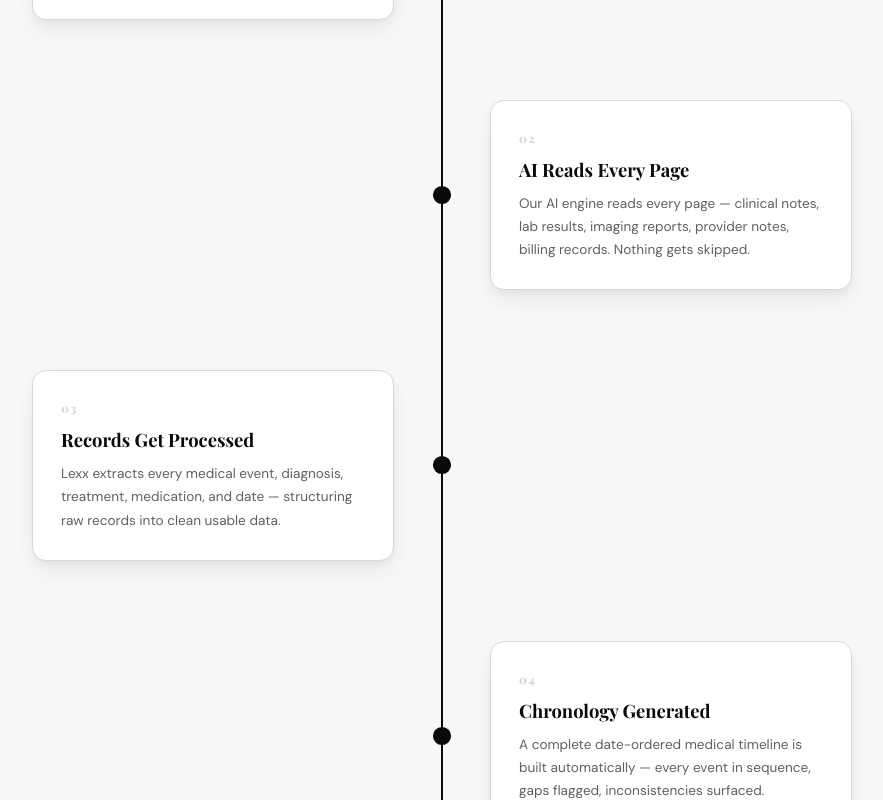
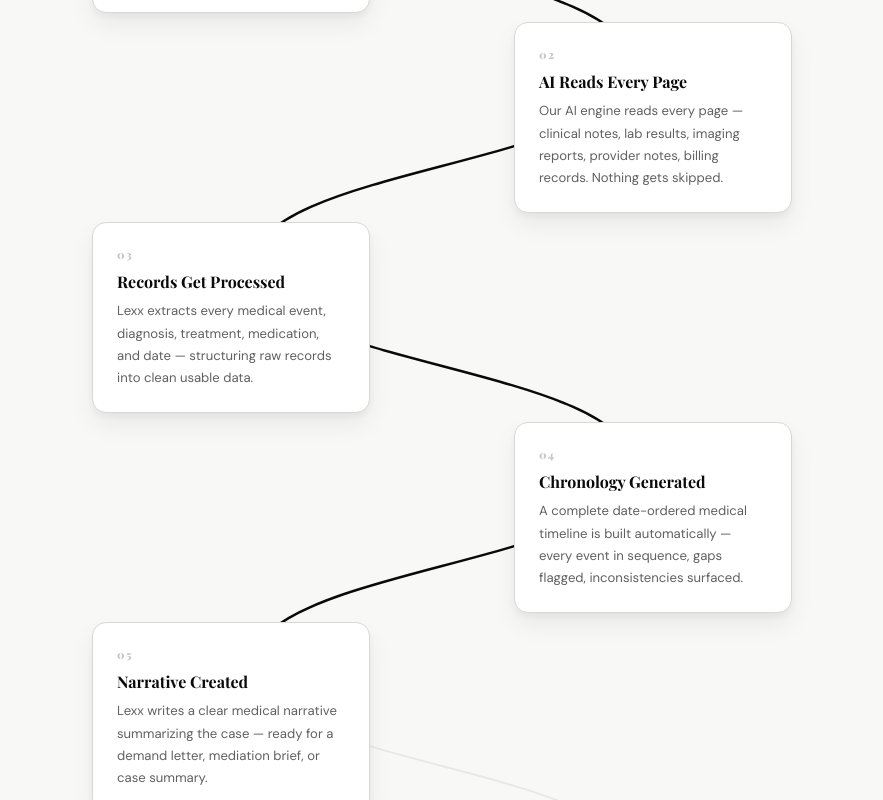
Before and after one commit to connorprecisionworks-sys/lexx-ai, a React (Create React App) app: page /how-it-works in a window 1280 px wide. Shown: the part 920-1720 px from the top of the page, without its empty margins (198-1081 px from the left). Built offline with nearby package versions, Linux system fonts and the light colour scheme; a web font is replaced by a local one.

Commit message:
Zigzag animated SVG timeline

```diff
--- a/src/pages/HowItWorks.css
+++ b/src/pages/HowItWorks.css
@@ -61,58 +61,49 @@
   margin: 0;
 }
 
-/* TIMELINE SECTION */
+/* TIMELINE */
 .hiw-timeline-section {
   background: #f8f8f6;
-  padding: 80px 0 120px;
+  padding: 80px 40px 80px;
 }
 
-.hiw-timeline {
+.hiw-timeline-wrap {
   position: relative;
-  max-width: 900px;
+  max-width: 700px;
   margin: 0 auto;
-  padding: 0 40px;
 }
 
-/* The vertical track */
-.hiw-line-track {
-  position: absolute;
-  left: 50%;
-  top: 0;
-  bottom: 0;
-  transform: translateX(-50%);
-  width: 2px;
-  background: #e8e8e6;
-  z-index: 0;
-}
-
-/* The animated fill line */
-.hiw-line-fill {
+/* SVG sits in normal flow, sets the height */
+.hiw-svg {
+  display: block;
+  width: 100%;
   position: absolute;
   top: 0;
   left: 0;
-  width: 100%;
-  background: #0a0a0a;
-  transition: height 0.1s linear;
+  pointer-events: none;
 }
 
-/* Each step row */
-.hiw-step {
+/* Cards layer sits on top, same dimensions */
+.hiw-cards-layer {
   position: relative;
-  display: flex;
-  align-items: center;
-  margin-bottom: 80px;
-  min-height: 160px;
+  width: 100%;
 }
 
-.hiw-step--left {
-  flex-direction: row;
-  padding-right: calc(50% + 48px);
+/* Each card wrapper */
+.hiw-card-wrap {
+  position: absolute;
+  width: 42%;
 }
 
-.hiw-step--right {
-  flex-direction: row-reverse;
-  padding-left: calc(50% + 48px);
+.hiw-card-wrap--left {
+  left: 0;
+  padding-right: 16px;
+}
+
+.hiw-card-wrap--right {
+  right: 0;
+  left: auto !important;
+  padding-left: 16px;
 }
 
 /* Card */
@@ -120,55 +111,34 @@
   background: white;
   border: 1.5px solid #d8d8d6;
   border-radius: 14px;
-  padding: 1.75rem;
-  width: 100%;
+  padding: 1.4rem 1.5rem;
   box-shadow: 0 4px 6px rgba(0,0,0,0.04), 0 12px 24px rgba(0,0,0,0.06);
 }
 
 .hiw-card__num {
   font-family: 'Playfair Display', serif;
-  font-size: 0.75rem;
+  font-size: 0.7rem;
   font-weight: 900;
-  color: #d8d8d6;
-  letter-spacing: 0.1em;
-  margin-bottom: 10px;
+  color: #c8c8c6;
+  letter-spacing: 0.12em;
+  text-transform: uppercase;
+  margin-bottom: 8px;
 }
 
 .hiw-card__title {
   font-family: 'Playfair Display', serif;
-  font-size: 1.15rem;
+  font-size: 1rem;
   font-weight: 700;
   color: #0a0a0a;
-  margin: 0 0 10px;
+  margin: 0 0 8px;
   line-height: 1.3;
 }
 
 .hiw-card__desc {
-  font-size: 0.85rem;
+  font-size: 0.82rem;
   color: #606060;
   line-height: 1.7;
   margin: 0;
-}
-
-/* Dot on the line */
-.hiw-dot {
-  position: absolute;
-  left: 50%;
-  top: 50%;
-  transform: translate(-50%, -50%);
-  width: 14px;
-  height: 14px;
-  border-radius: 50%;
-  background: #e8e8e6;
-  border: 2px solid #e8e8e6;
-  z-index: 2;
-  transition: background 0.4s ease, border-color 0.4s ease, transform 0.4s ease;
-}
-
-.hiw-dot--active {
-  background: #0a0a0a;
-  border-color: #0a0a0a;
-  transform: translate(-50%, -50%) scale(1.3);
 }
 
 /* CTA */
@@ -216,28 +186,12 @@
 }
 
 /* RESPONSIVE */
-@media (max-width: 768px) {
+@media (max-width: 640px) {
   .hiw-hero { padding: 100px 24px 60px; }
-  .hiw-timeline { padding: 0 24px; }
-
-  .hiw-line-track { left: 24px; transform: none; }
-
-  .hiw-step {
-    flex-direction: column !important;
-    padding: 0 0 0 56px !important;
-    align-items: flex-start;
-    margin-bottom: 48px;
-  }
-
-  .hiw-dot {
-    left: 24px;
-    top: 24px;
-    transform: translate(-50%, 0);
-  }
-
-  .hiw-dot--active {
-    transform: translate(-50%, 0) scale(1.3);
-  }
-
+  .hiw-timeline-section { padding: 60px 16px; }
+  .hiw-card-wrap { width: 44%; }
+  .hiw-card { padding: 1rem; }
+  .hiw-card__title { font-size: 0.88rem; }
+  .hiw-card__desc { font-size: 0.78rem; }
   .hiw-cta { padding: 72px 24px; }
 }
--- a/src/pages/HowItWorks.jsx
+++ b/src/pages/HowItWorks.jsx
@@ -3,58 +3,82 @@ import { Link } from 'react-router-dom';
 import './HowItWorks.css';
 
 const steps = [
-  {
-    num: '01',
-    title: 'Upload Your Case File',
-    desc: 'Drag and drop any file format — PDFs, scanned documents, Word files, and more. Lexx AI accepts them all and begins reading immediately.',
-  },
-  {
-    num: '02',
-    title: 'AI Reads Every Page',
-    desc: 'Our AI engine reads every page — clinical notes, lab results, imaging reports, provider notes, billing records. Nothing gets skipped.',
-  },
-  {
-    num: '03',
-    title: 'Records Get Processed',
-    desc: 'Lexx extracts every medical event, diagnosis, treatment, medication, and date — structuring raw records into clean usable data.',
-  },
-  {
-    num: '04',
-    title: 'Chronology Generated',
-    desc: 'A complete date-ordered medical timeline is built automatically — every event in sequence, gaps flagged, inconsistencies surfaced.',
-  },
-  {
-    num: '05',
-    title: 'Narrative Created',
-    desc: 'Lexx writes a clear medical narrative summarizing the case — ready to drop into a demand letter, mediation brief, or case summary.',
-  },
-  {
-    num: '06',
-    title: 'Flags Reviewed',
-    desc: 'Pre-existing conditions, causation gaps, missing records, and contradictory notes are all flagged before you ever open a file.',
-  },
-  {
-    num: '07',
-    title: 'Refine With the AI Chatbot',
-    desc: 'Ask Lexx anything in plain English — medications at discharge, prior injuries, MMI opinions. Get precise answers with source citations.',
-  },
-  {
-    num: '08',
-    title: 'Download & Use',
-    desc: 'Export your chronology, narrative, case summary, or flagged records as formatted PDFs or Word docs — ready for demand letters or depositions.',
-  },
+  { num: '01', title: 'Upload Your Case File', desc: 'Drag and drop any file format — PDFs, scanned documents, Word files, and more. Lexx AI accepts them all and begins reading immediately.' },
+  { num: '02', title: 'AI Reads Every Page', desc: 'Our AI engine reads every page — clinical notes, lab results, imaging reports, provider notes, billing records. Nothing gets skipped.' },
+  { num: '03', title: 'Records Get Processed', desc: 'Lexx extracts every medical event, diagnosis, treatment, medication, and date — structuring raw records into clean usable data.' },
+  { num: '04', title: 'Chronology Generated', desc: 'A complete date-ordered medical timeline is built automatically — every event in sequence, gaps flagged, inconsistencies surfaced.' },
+  { num: '05', title: 'Narrative Created', desc: 'Lexx writes a clear medical narrative summarizing the case — ready for a demand letter, mediation brief, or case summary.' },
+  { num: '06', title: 'Flags Reviewed', desc: 'Pre-existing conditions, causation gaps, missing records, and contradictory notes are all flagged before you ever open a file.' },
+  { num: '07', title: 'Refine With the AI Chatbot', desc: 'Ask Lexx anything in plain English — medications at discharge, prior injuries, MMI opinions. Get precise answers with source citations.' },
+  { num: '08', title: 'Download & Use', desc: 'Export your chronology, narrative, case summary, or flagged records as formatted PDFs or Word docs — ready for demand letters or depositions.' },
 ];
 
+// SVG path for the zigzag line
+// The viewBox is 600 wide. Cards sit at x=50 (left) and x=350 (right), centered at x=300
+// Each row is 180px tall. We alternate: start center-top → left card → center → right card → center → etc.
+function buildZigzagPath(steps) {
+  const W = 600;
+  const centerX = W / 2;
+  const leftX = 110;
+  const rightX = W - 110;
+  const rowH = 200;
+  const dotY = (i) => i * rowH + 60; // vertical center of each card
+
+  let d = `M ${centerX} 0`;
+
+  steps.forEach((_, i) => {
+    const y = dotY(i);
+    const isLeft = i % 2 === 0;
+    const cardX = isLeft ? leftX : rightX;
+    const prevY = i === 0 ? 0 : dotY(i - 1);
+    const midY = (prevY + y) / 2;
+
+    if (i === 0) {
+      d += ` C ${centerX} ${midY}, ${cardX} ${midY}, ${cardX} ${y}`;
+    } else {
+      const prevX = (i - 1) % 2 === 0 ? leftX : rightX;
+      d += ` C ${prevX} ${midY}, ${cardX} ${midY}, ${cardX} ${y}`;
+    }
+  });
+
+  // end line going down
+  const lastY = dotY(steps.length - 1);
+  const lastX = (steps.length - 1) % 2 === 0 ? leftX : rightX;
+  d += ` L ${lastX} ${lastY + 60}`;
+
+  return d;
+}
+
 export default function HowItWorks() {
-  const containerRef = useRef(null);
-  const lineRef = useRef(null);
-  const stepRefs = useRef([]);
+  const [scrollProgress, setScrollProgress] = useState(0);
   const [visibleSteps, setVisibleSteps] = useState([]);
-  const [lineHeight, setLineHeight] = useState(0);
+  const sectionRef = useRef(null);
+  const pathRef = useRef(null);
+  const [pathLength, setPathLength] = useState(0);
   const [heroVisible, setHeroVisible] = useState(false);
   const heroRef = useRef(null);
   const [ctaVisible, setCtaVisible] = useState(false);
   const ctaRef = useRef(null);
+
+  const ROW_H = 200;
+  const DOT_OFFSET = 60;
+  const W = 600;
+  const leftX = 110;
+  const rightX = W - 110;
+
+  const getDotPos = (i) => ({
+    x: i % 2 === 0 ? leftX : rightX,
+    y: i * ROW_H + DOT_OFFSET,
+  });
+
+  const svgHeight = steps.length * ROW_H + 120;
+  const pathD = buildZigzagPath(steps);
+
+  useEffect(() => {
+    if (pathRef.current) {
+      setPathLength(pathRef.current.getTotalLength());
+    }
+  }, []);
 
   useEffect(() => {
     const heroEl = heroRef.current;
@@ -80,34 +104,22 @@ export default function HowItWorks() {
 
   useEffect(() => {
     const handleScroll = () => {
-      const container = containerRef.current;
-      const line = lineRef.current;
-      if (!container || !line) return;
+      const section = sectionRef.current;
+      if (!section) return;
 
-      const containerRect = container.getBoundingClientRect();
-      const containerTop = containerRect.top + window.scrollY;
-      const containerHeight = containerRect.height;
-      const scrollY = window.scrollY;
-      const windowH = window.innerHeight;
+      const rect = section.getBoundingClientRect();
+      const sectionTop = rect.top + window.scrollY;
+      const sectionH = rect.height;
+      const progress = Math.max(0, Math.min(1,
+        (window.scrollY + window.innerHeight * 0.55 - sectionTop) / (sectionH * 0.9)
+      ));
+      setScrollProgress(progress);
 
-      // How far through the container we've scrolled (0 to 1)
-      const progress = Math.max(0, Math.min(1,
-        (scrollY + windowH * 0.6 - containerTop) / containerHeight
-      ));
-
-      const newHeight = progress * containerHeight;
-      setLineHeight(newHeight);
-
-      // Check each step dot position
+      // Which steps are revealed
       const newVisible = [];
-      stepRefs.current.forEach((ref, i) => {
-        if (!ref) return;
-        const dotRect = ref.getBoundingClientRect();
-        const dotTop = dotRect.top + window.scrollY;
-        const dotRelative = dotTop - containerTop;
-        if (newHeight >= dotRelative + 20) {
-          newVisible.push(i);
-        }
+      steps.forEach((_, i) => {
+        const dotFraction = (i * ROW_H + DOT_OFFSET) / svgHeight;
+        if (progress >= dotFraction * 0.95) newVisible.push(i);
       });
       setVisibleSteps(newVisible);
     };
@@ -115,7 +127,11 @@ export default function HowItWorks() {
     window.addEventListener('scroll', handleScroll, { passive: true });
     handleScroll();
     return () => window.removeEventListener('scroll', handleScroll);
-  }, []);
+  }, [pathLength, svgHeight]);
+
+  const strokeDashoffset = pathLength > 0
+    ? pathLength * (1 - scrollProgress)
+    : pathLength;
 
   return (
     <main className="hiw-page">
@@ -143,52 +159,94 @@ export default function HowItWorks() {
         </div>
       </section>
 
-      {/* TIMELINE */}
-      <section className="hiw-timeline-section">
-        <div className="hiw-timeline" ref={containerRef}>
+      {/* ZIGZAG TIMELINE */}
+      <section className="hiw-timeline-section" ref={sectionRef}>
+        <div className="hiw-timeline-wrap">
 
-          {/* The animated line */}
-          <div className="hiw-line-track">
+          {/* SVG line layer */}
+          <svg
+            className="hiw-svg"
+            viewBox={`0 0 ${W} ${svgHeight}`}
+            preserveAspectRatio="xMidYMid meet"
+            style={{ height: svgHeight }}
+          >
+            {/* Ghost track */}
+            <path
+              d={pathD}
+              fill="none"
+              stroke="#e8e8e6"
+              strokeWidth="2"
+              strokeLinecap="round"
+            />
+            {/* Animated fill */}
+            <path
+              ref={pathRef}
+              d={pathD}
+              fill="none"
+              stroke="#0a0a0a"
+              strokeWidth="2.5"
+              strokeLinecap="round"
+              strokeDasharray={pathLength}
+              strokeDashoffset={strokeDashoffset}
+              style={{ transition: 'stroke-dashoffset 0.08s linear' }}
+            />
+            {/* Dots */}
+            {steps.map((_, i) => {
+              const pos = getDotPos(i);
+              const isActive = visibleSteps.includes(i);
+              return (
+                <circle
+                  key={i}
+                  cx={pos.x}
+                  cy={pos.y}
+                  r={isActive ? 7 : 5}
+                  fill={isActive ? '#0a0a0a' : '#e8e8e6'}
+                  stroke={isActive ? '#0a0a0a' : '#d0d0ce'}
+                  strokeWidth="2"
+                  style={{ transition: 'r 0.3s ease, fill 0.3s ease' }}
+                />
+              );
+            })}
+          </svg>
+
+          {/* Cards layer — absolutely positioned over SVG */}
           <div
-              ref={lineRef}
-              className="hiw-line-fill"
-              style={{ height: `${lineHeight}px` }}
-            />
-          </div>
+            className="hiw-cards-layer"
+            style={{ height: svgHeight }}
+          >
+            {steps.map((step, i) => {
+              const pos = getDotPos(i);
+              const isLeft = i % 2 === 0;
+              const isVisible = visibleSteps.includes(i);
+              const cardXPercent = (pos.x / W) * 100;
 
-          {/* Steps */}
-          {steps.map((step, i) => {
-            const isVisible = visibleSteps.includes(i);
-            const isLeft = i % 2 === 0;
               return (
                 <div
-                key={step.num}
-                className={`hiw-step ${isLeft ? 'hiw-step--left' : 'hiw-step--right'}`}
+                  key={i}
+                  className={`hiw-card-wrap ${isLeft ? 'hiw-card-wrap--left' : 'hiw-card-wrap--right'}`}
+                  style={{
+                    top: pos.y - 44,
+                    left: isLeft ? '0%' : '50%',
+                  }}
                 >
-                {/* Card */}
                   <div
                     className="hiw-card"
                     style={{
                       opacity: isVisible ? 1 : 0,
                       transform: isVisible
-                      ? 'translateX(0) translateY(0)'
-                      : `translateX(${isLeft ? '-24px' : '24px'}) translateY(8px)`,
-                    transition: 'opacity 0.6s ease, transform 0.6s ease',
+                        ? 'translateX(0) scale(1)'
+                        : `translateX(${isLeft ? '-20px' : '20px'}) scale(0.97)`,
+                      transition: 'opacity 0.55s ease, transform 0.55s ease',
                     }}
                   >
                     <div className="hiw-card__num">{step.num}</div>
                     <h3 className="hiw-card__title">{step.title}</h3>
                     <p className="hiw-card__desc">{step.desc}</p>
                   </div>
-
-                {/* Dot on the line */}
-                <div
-                  ref={el => stepRefs.current[i] = el}
-                  className={`hiw-dot ${isVisible ? 'hiw-dot--active' : ''}`}
-                />
                 </div>
               );
             })}
+          </div>
         </div>
       </section>
 
```
Lines whose indentation alone changed are shown as unchanged.
